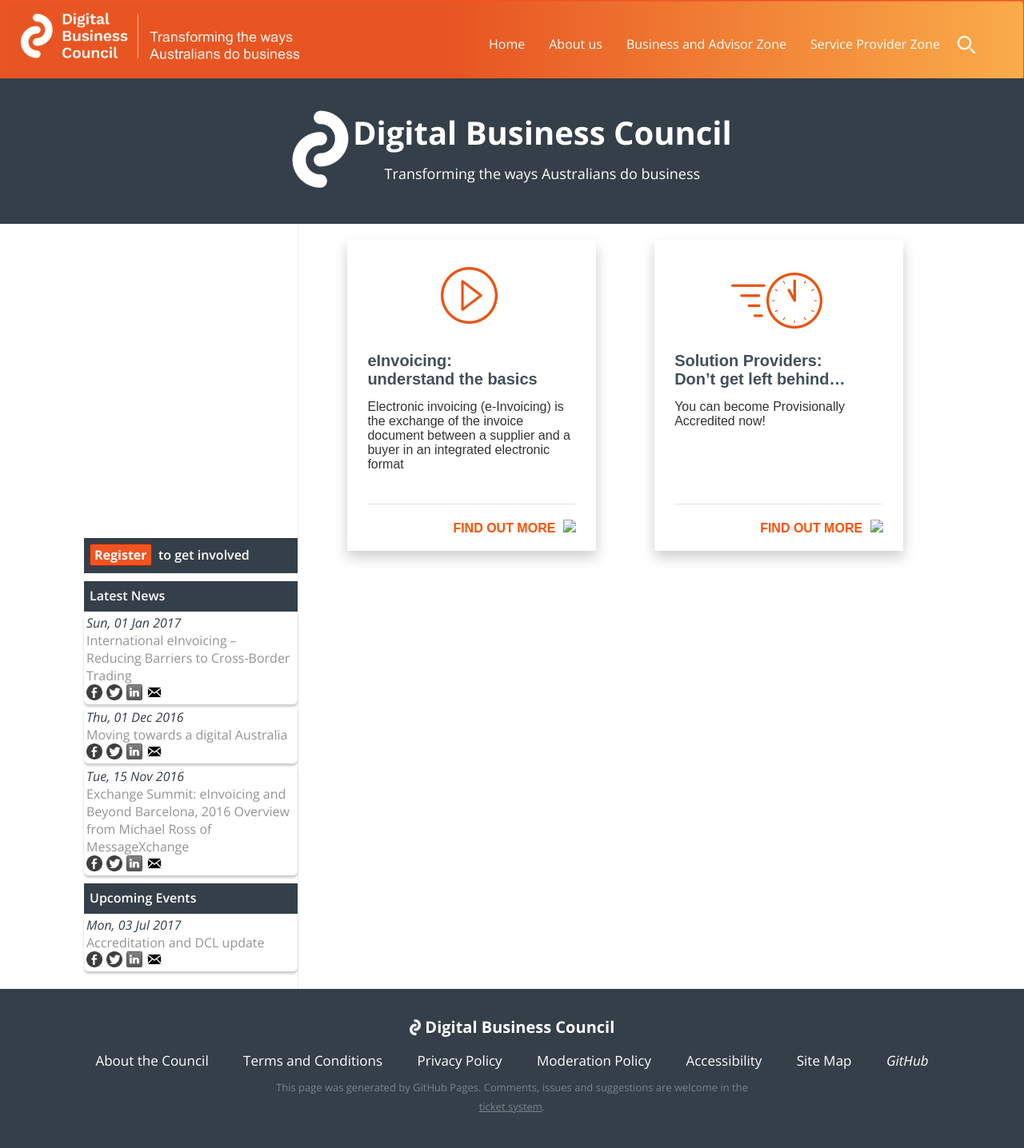
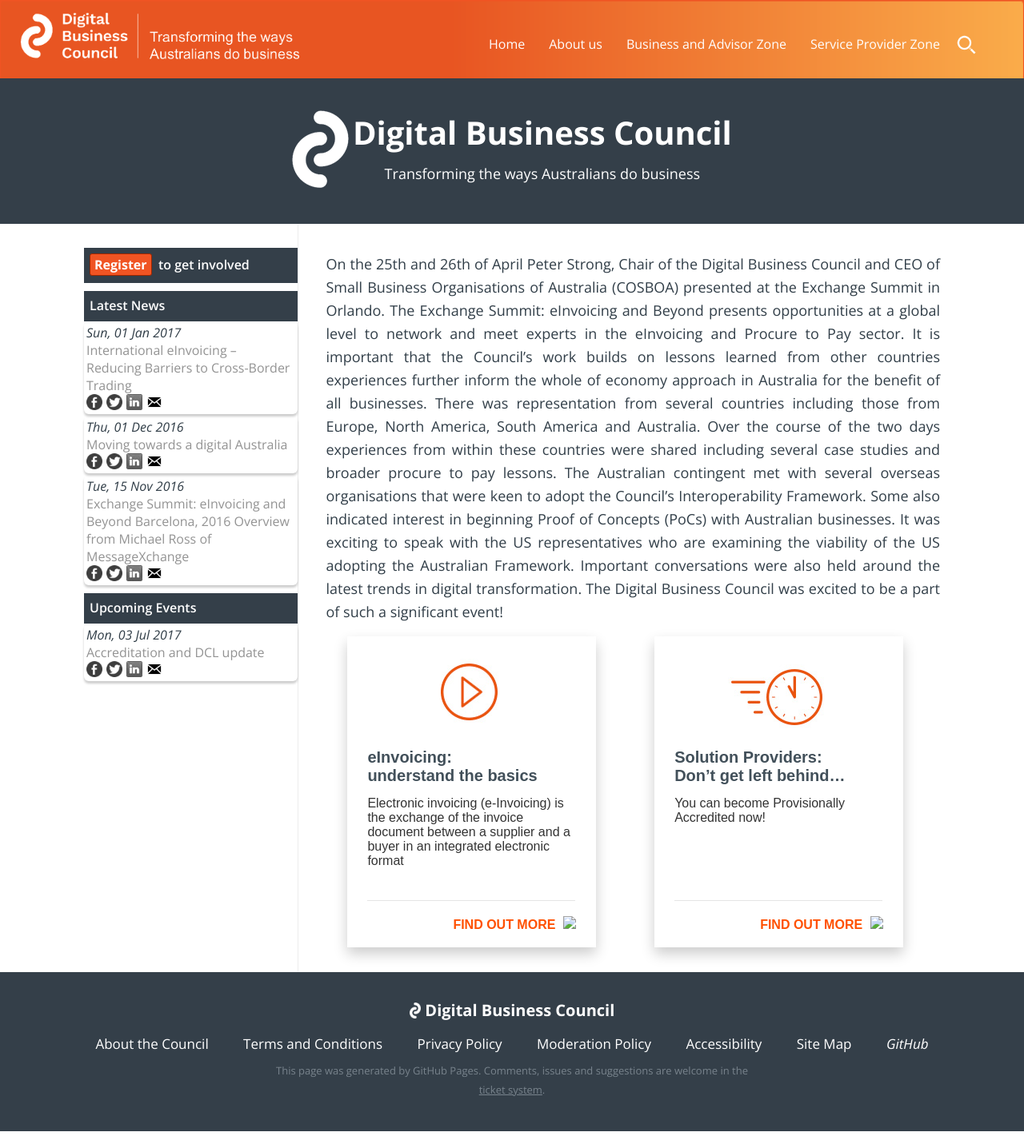
Before and after one commit to Digital-Business-Council/Digital-Business-Council.github.io, a Jekyll site: the page built from _posts/blogs/2017-05-17-Exchange-Summit-Orlando.md, in a window 1280 px wide. Shown: the whole page at 80% size. Built offline with Jekyll 4.4.1, drawn with Linux system fonts in a browser that asks for light colours; our own code applies the rules of GitHub Pages for plain Markdown files; comment, search, counter and statistics services are not loaded; after the commit the page ends 1415 px from its top, so only the background shows below that.

Commit message:
Update 2017-05-17-Exchange-Summit-Orlando.md

```diff
--- a/_posts/blogs/2017-05-17-Exchange-Summit-Orlando.md
+++ b/_posts/blogs/2017-05-17-Exchange-Summit-Orlando.md
@@ -8,3 +8,6 @@
 permalink:/blogs/20160901-1
 except: On the 25th and 26th of April Peter Strong, Chair of the Digital Business Council and CEO of Small Business Organisations of Australia (COSBOA) presented at the Exchange Summit in Orlando. The Exchange Summit: eInvoicing and Beyond presents opportunities at a global level to network and meet experts in the eInvoicing and Procure to Pay sector.
 ---
+
+On the 25th and 26th
+of April Peter Strong, Chair of the Digital Business Council and CEO of Small Business Organisations of Australia (COSBOA) presented at the Exchange Summit in Orlando. The Exchange Summit: eInvoicing and Beyond presents opportunities at a global level to network and meet experts in the eInvoicing and Procure to Pay sector. It is important that the Council’s work builds on lessons learned from other countries experiences further inform the whole of economy approach in Australia for the benefit of all businesses. There was representation from several countries including those from Europe, North America, South America and Australia. Over the course of the two days experiences from within these countries were shared including several case studies and broader procure to pay lessons. The Australian contingent met with several overseas organisations that were keen to adopt the Council’s Interoperability Framework. Some also indicated interest in beginning Proof of Concepts (PoCs) with Australian businesses. It was exciting to speak with the US representatives who are examining the viability of the US adopting the Australian Framework. Important conversations were also held around the latest trends in digital transformation. The Digital Business Council was excited to be a part of such a significant event!
```
